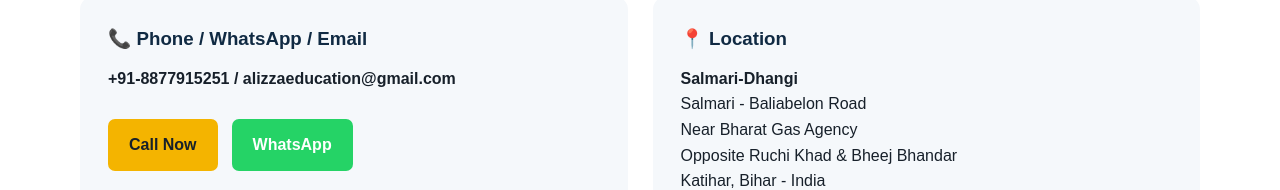
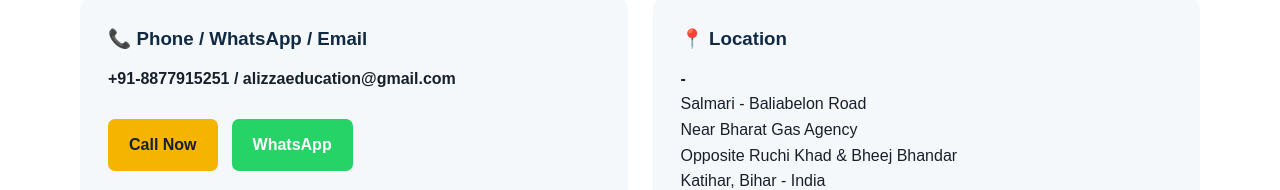
Before and after one commit to ALIZZAEDUCATION/ALIZZAEDUCATION.github.io, a plain HTML site: page index.html in a window 1280 px wide. Shown: the part 3412-3602 px from the top of the page. Drawn offline with Linux system fonts and the light colour scheme.

Commit message:
Update location details in contact section

```diff
--- a/index.html
+++ b/index.html
@@ -187,7 +187,7 @@ footer{background:#0b1d2e;color:#c9d6e1;padding:30px 0;text-align:center;font-si
 </div>
 <div class="contact-grid">
 <div class="contact-card"><h3>📞 Phone / WhatsApp / Email</h3><p><strong>+91-8877915251 / alizzaeducation@gmail.com</strong></p><div class="buttons"><a class="btn btn-primary" href="tel:+918877915251">Call Now</a><a class="btn" style="background:#25D366;color:#fff" href="https://wa.me/918877915251" target="_blank" rel="noopener">WhatsApp</a></div></div>
-<div class="contact-card"><h3>📍 Location</h3><p><strong>Salmari-Dhangi</strong><br>Salmari - Baliabelon Road<br>Near Bharat Gas Agency<br>Opposite Ruchi Khad &amp; Bheej Bhandar<br>Katihar, Bihar - India<br>PIN - 855113</p></div>
+<div class="contact-card"><h3>📍 Location</h3><p><strong>-</strong><br>Salmari - Baliabelon Road<br>Near Bharat Gas Agency<br>Opposite Ruchi Khad &amp; Bheej Bhandar<br>Katihar, Bihar - India<br>PIN - 855113</p></div>
 </div>
 </div>
 </section>
```
